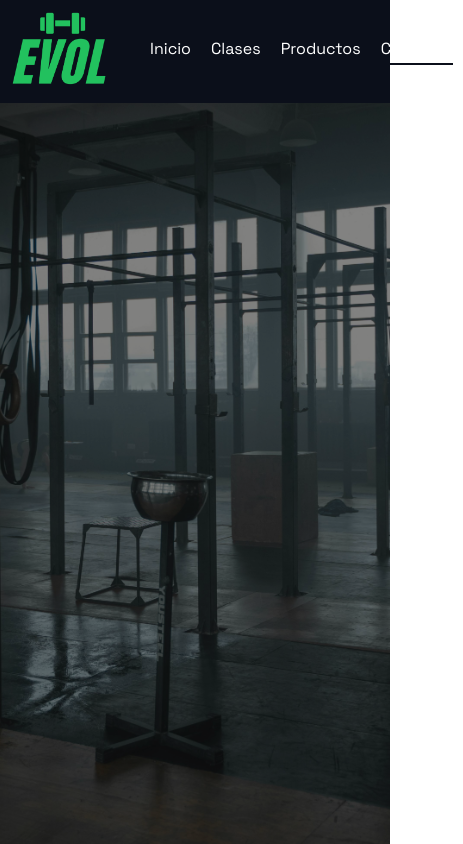
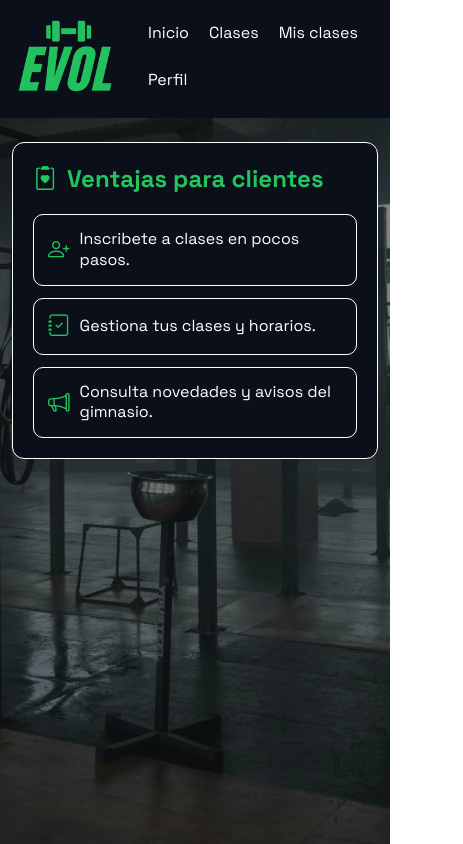
Before and after one commit to angelrxdriguez/EVOL, a Vue app: page /home in a window 390 px wide. Shown: the whole page, 463 px wide, since content can reach past the window. Built offline with nearby package versions, Linux system fonts and the light colour scheme.

Commit message:
home hecho

```diff
--- a/src/views/HomeView.vue
+++ b/src/views/HomeView.vue
@@ -12,14 +12,40 @@ import logoEvol from "../assets/evol_negativo-zoom2.png";
       <div class="links">
         <RouterLink to="/home">Inicio</RouterLink>
         <a href="#">Clases</a>
-        <a href="#">Productos</a>
-        <a href="#">Contacto</a>
+        <a href="#">Mis clases</a>
+        <a href="#">Perfil</a>
       </div>
     </nav>
+
+    <section id="ventajas" class="intro">
+      <h1>
+        <i class="bi bi-clipboard2-heart" aria-hidden="true"></i>
+        Ventajas para clientes
+      </h1>
+
+      <div class="ventajas-grid">
+        <article class="ventaja-item">
+          <i class="bi bi-person-plus" aria-hidden="true"></i>
+          <p>Inscribete a clases en pocos pasos.</p>
+        </article>
+
+        <article class="ventaja-item">
+          <i class="bi bi-journal-check" aria-hidden="true"></i>
+          <p>Gestiona tus clases y horarios.</p>
+        </article>
+
+        <article class="ventaja-item">
+          <i class="bi bi-megaphone" aria-hidden="true"></i>
+          <p>Consulta novedades y avisos del gimnasio.</p>
+        </article>
+      </div>
+    </section>
   </div>
 </template>
 
 <style scoped>
+@import url("https://cdn.jsdelivr.net/npm/bootstrap-icons@1.11.3/font/bootstrap-icons.min.css");
+
 .home {
   min-height: 100vh;
   background-image: url("../assets/banner_login2.jpg");
@@ -36,19 +62,22 @@ import logoEvol from "../assets/evol_negativo-zoom2.png";
   justify-content: space-between;
   align-items: center;
   background-color: var(--oscuro);
+  padding: 0 6px;
 }
 
 .logo {
   width: 100px;
   height: auto;
 }
+
 .logo-link {
   display: flex;
   align-items: center;
-  }
+}
+
 .links {
   display: flex;
-    margin: 20px;
+  margin: 20px;
 }
 
 a {
@@ -59,9 +88,75 @@ a {
   padding-bottom: 4px;
 }
 
-a:hover{
-border-bottom: solid 2px var(--verde);
-transition: 0.3s;
+.link-icon {
+  display: inline-flex;
+  align-items: center;
+  gap: 6px;
+}
+
+a:hover {
+  border-bottom: solid 2px var(--verde);
+  transition: 0.3s;
+}
+
+.intro {
+  max-width: 950px;
+  margin: 48px auto 0;
+  color: #ffffff;
+  background-color: var(--oscuro);
+  border: 1px solid #ffffff;
+  border-radius: 12px;
+  padding: 20px;
+}
+
+.intro h1 {
+  margin: 0;
+  margin-bottom: 20px;
+  color: var(--verde);
+  display: inline-flex;
+  align-items: center;
+  gap: 10px;
+  font-size: 1.5rem;
+}
+
+.ventajas-grid {
+  display: grid;
+  grid-template-columns: repeat(3, minmax(0, 1fr));
+  gap: 12px;
+}
+
+.ventaja-item {
+  border: 1px solid #ffffff;
+  border-radius: 10px;
+  padding: 14px;
+  display: flex;
+  align-items: center;
+  gap: 10px;
+}
+
+.ventaja-item i {
+  color: var(--verde);
+  font-size: 1.35rem;
+}
+
+.ventaja-item p {
+  margin: 0;
+  line-height: 1.3;
+}
+
+@media (max-width: 800px) {
+  .links {
+    margin: 12px;
+    flex-wrap: wrap;
+  }
+
+  .intro {
+    margin: 24px 12px 0;
+  }
+
+  .ventajas-grid {
+    grid-template-columns: 1fr;
+  }
 }
 
 </style>
--- a/src/views/InicioView.vue
+++ b/src/views/InicioView.vue
@@ -201,20 +201,5 @@ button {
   cursor: pointer;
 }
 
-@media (max-width: 760px) {
-  .login-card {
-    max-width: 420px;
-    min-height: 560px;
-    flex-direction: column;
-  }
 
-  .contenedcor-evol {
-    width: 100%;
-    min-height: 180px;
-  }
-
-  .login-box {
-    width: 100%;
-  }
-}
 </style>
--- a/src/views/RegistroView.vue
+++ b/src/views/RegistroView.vue
@@ -211,20 +211,5 @@ button {
   cursor: pointer;
 }
 
-@media (max-width: 760px) {
-  .registro-card {
-    max-width: 420px;
-    min-height: 700px;
-    flex-direction: column;
-  }
 
-  .contenedor-evol {
-    width: 100%;
-    min-height: 180px;
-  }
-
-  .form-box {
-    width: 100%;
-  }
-}
 </style>
```
